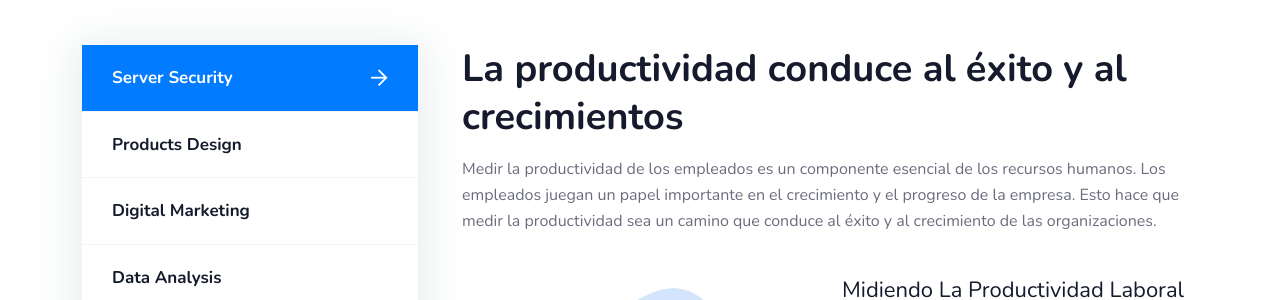
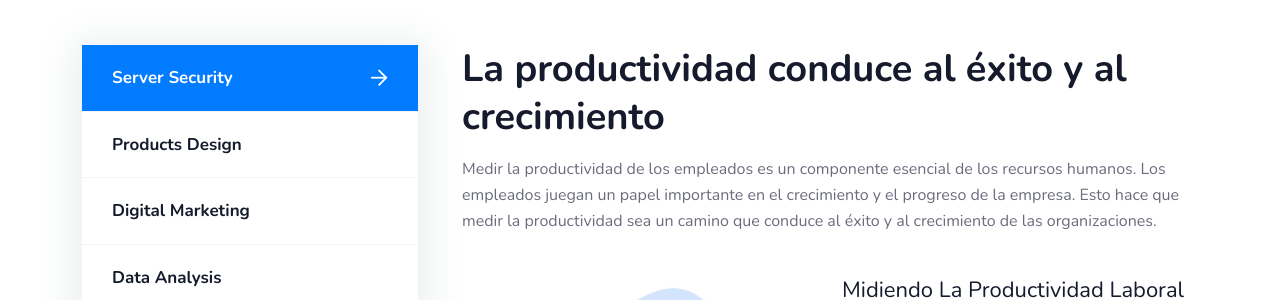
Before and after one commit to fjvalles/comtraining-landing, a Jekyll site: the page built from _services/modelo-de-liderazgo.html, in a window 1280 px wide and 900 px high. Shown: the part 443-743 px from the top of the window. Built offline with Jekyll 4.4.1, drawn with Linux system fonts in a browser that asks for light colours; a script that is not in the unit is left out.

Commit message:
Update Servicios “modelo-de-liderazgo”

```diff
--- a/_services/modelo-de-liderazgo.html
+++ b/_services/modelo-de-liderazgo.html
@@ -14,7 +14,7 @@ description: Con el trabajo remoto la productividad de los empleados se ha
     <!-- single-well start-->
     <div class="col-xl-12 col-lg-12 col-md-12">
         <div class="single-well mar-well">
-            <h2>La productividad conduce al éxito y al crecimientos</h2>
+            <h2>La productividad conduce al éxito y al crecimiento</h2>
             <p>Medir la productividad de los empleados es un componente esencial de los recursos humanos. Los empleados juegan un papel importante en el crecimiento y el progreso de la empresa. Esto hace que medir la productividad sea un camino que conduce al éxito y al crecimiento de las organizaciones.</p>
         </div>
     </div>
```
